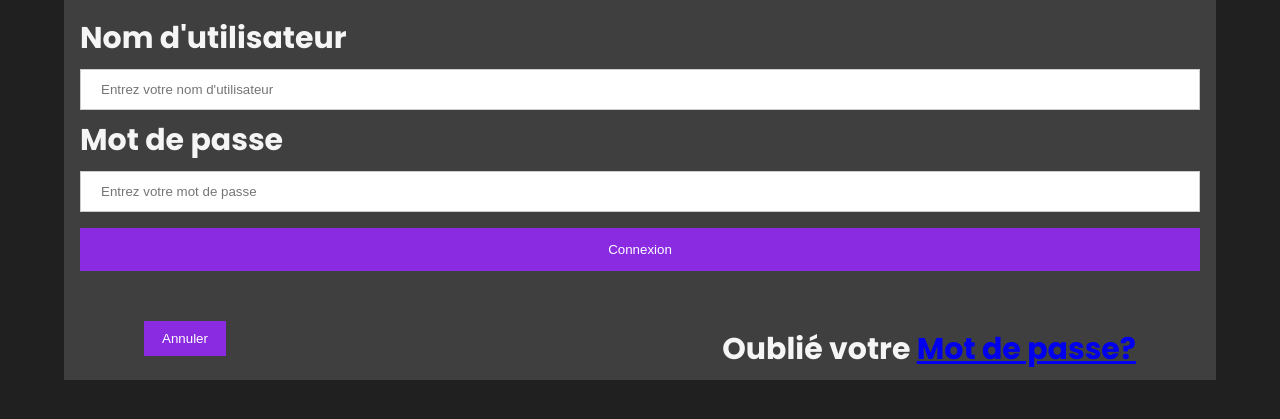
After one commit to alexvegas22/music-platform, a PHP site: page /login.html in a window 1280 px wide. The commit adds this page. Shown: the top 419 px of the page. Run offline with PHP 8.4, Linux system fonts and the light colour scheme.

Commit message:
nouvelles pages

```diff
--- a/explore.html
+++ b/explore.html
@@ -10,11 +10,11 @@
 </head>
 <body>
     <div class="main-grid">
-        <div class="item-left"><a href="profile.html"><img src="images/user.png" height=24px></a></div>
+        <div class="item"><a href="profile.html"><img src="images/user.png" height=24px></a></div>
         <div class="item"><a class = "title", href="explore.html">Home</a></div>
         <div class="item"><a class = "title", href="index.html">Streaming</a></div>
         <div class="item"><a class = "title", href="profile.html">Library</a></div>
-        <div class="item-right"><a href="explore.html"><img src="images/search-white1.png" height=24px> </a></div>
+        <div class="item"><a href="explore.html"><img src="images/search-white1.png" height=24px> </a></div>
     </div>
 
     <div class="genre-grid">
@@ -24,7 +24,7 @@
         <div class="genre-card"
         style="background-image:url(images/Disco.jpg)"><a href="">Disco</a></div>
         <div class="genre-card"
-        style="background-image:url(images/Pop.jpg)"><a href="">Pop</a></div>
+        style="background-image:url(images/Pop.jfif)"><a href="">Pop</a></div>
         <div class="genre-card"
         style="background-image:url(images/guitarhero\ \(2\).jpg)"><a href="">Metal</a></div>
     </div>
--- /dev/null
+++ b/login.css
@@ -0,0 +1,67 @@
+
+  .content{
+    background-color: #3f3f3f;
+    margin-left: 4rem;
+    margin-right: 4rem;
+    gap:1px;
+}
+  /* Full-width inputs */
+  input[type=text], input[type=password] {
+    width: 100%;
+    padding: 12px 20px;
+    margin: 8px 0;
+    display: inline-block;
+    border: 1px solid #ccc;
+    box-sizing: border-box;
+  }
+
+  /* Set a style for all buttons */
+  button {
+    background-color: blueviolet;
+    color: white;
+    padding: 14px 20px;
+    margin: 8px 0;
+    border: none;
+    cursor: pointer;
+    width: 100%;
+  }
+
+  /* Add a hover effect for buttons */
+  button:hover {
+    opacity: 0.8;
+  }
+
+  /* Extra style for the cancel button (red) */
+  .cancelbtn {
+    width: auto;
+    padding: 10px 18px;
+  }
+
+  /* Avatar image */
+  img.avatar {
+    width: 40%;
+    border-radius: 50%;
+  }
+
+  /* Add padding to containers */
+  .container {
+    padding: 16px;
+
+  }
+
+  /* The "Forgot password" text */
+  span.psw {
+    float: right;
+    padding-top: 16px;
+  }
+
+  /* Change styles for span and cancel button on extra small screens */
+  @media screen and (max-width: 300px) {
+    span.psw {
+      display: block;
+      float: none;
+    }
+    .cancelbtn {
+      width: 100%;
+    }
+  }
--- /dev/null
+++ b/login.html
@@ -0,0 +1,33 @@
+<!DOCTYPE html>
+<html lang="en">
+<head>
+    <meta charset="UTF-8">
+    <meta http-equiv="X-UA-Compatible" content="IE=edge">
+    <meta name="viewport" content="width=device-width, initial-scale=1.0">
+    <link rel="stylesheet" href="login.css">
+    <link rel="stylesheet" href="navbar.css">
+    <title>Connexion</title>
+</head>
+<body>
+    <form action="action_page.php" method="post">
+
+      <div class="content">
+        <div class="container">
+          <label for="uname"><b>Nom d'utilisateur</b></label>
+          <input type="text" placeholder="Entrez votre nom d'utilisateur" name="uname" required>
+
+          <label for="psw"><b>Mot de passe</b></label>
+          <input type="password" placeholder="Entrez votre mot de passe" name="psw" required>
+
+          <button type="submit">Connexion</button>
+        </div>
+      <div class="content">
+        <div class="container" >
+          <button type="button" class="cancelbtn">Annuler</button>
+          <span class="psw">Oublié votre <a href="#">Mot de passe?</a></span>
+        </div>
+    </div>
+    </div>
+      </form>
+</body>
+</html>
--- a/navbar.css
+++ b/navbar.css
@@ -1,5 +1,11 @@
 @import url("https://fonts.googleapis.com/css2?family=Poppins:ital,wght@0,100;0,200;0,300;0,400;0,500;0,600;0,700;0,800;0,900;1,100;1,200;1,300;1,400;1,500;1,600;1,700;1,800;1,900&display=swap");
-body{
+
+* {
+    padding: 0;
+    margin: 0;
+    box-sizing: border-box;
+  }
+  body{
     background: #202020;
     color:whitesmoke;
     font: bold 30px Poppins, sans-serif;
@@ -26,7 +32,7 @@ p{
 }
 .item a:hover {
     text-align: center;
-    background: linear-gradient(135deg, rgba(255, 56, 180, 1), rgba(211, 5, 5, 1));
+    background: linear-gradient(135deg, rgba(255, 56, 180, 1), rgb(163, 5, 211));
     -webkit-background-clip: text;
     color: transparent;
 }
@@ -39,22 +45,13 @@ p{
     gap:5px;
     text-align: center;
 }
-.item-left{
+.item:first-child{
     padding-left:1rem;
     text-align: left;
 }
-.item-right{
+.item:last-child{
     padding-right: 1rem;
     text-align: right;
-}
-body::-webkit-scrollbar{
-    width: 0.5rem;
-}
-body::-webkit-scrollbar-track{
-    background: #1e1e24;
-}
-body::-webkit-scrollbar-thumb{
-    background: #6649b8;
 }
 
 .navbar-menu{
@@ -84,3 +81,13 @@ body::-webkit-scrollbar-thumb{
     margin-left: 4rem;
     margin-right: 4rem;
 }
+/* Scrollbar */
+body::-webkit-scrollbar{
+    width: 0.5rem;
+}
+body::-webkit-scrollbar-track{
+    background: #1e1e24;
+}
+body::-webkit-scrollbar-thumb{
+    background: #6649b8;
+}
```
Also changed, not shown: explore.css (+19 -4 lines), genre.html (+5 -3 lines), song.css (added, +10 -0 lines), images/Pop.jfif (added), song.html (line endings or trailing spaces).
